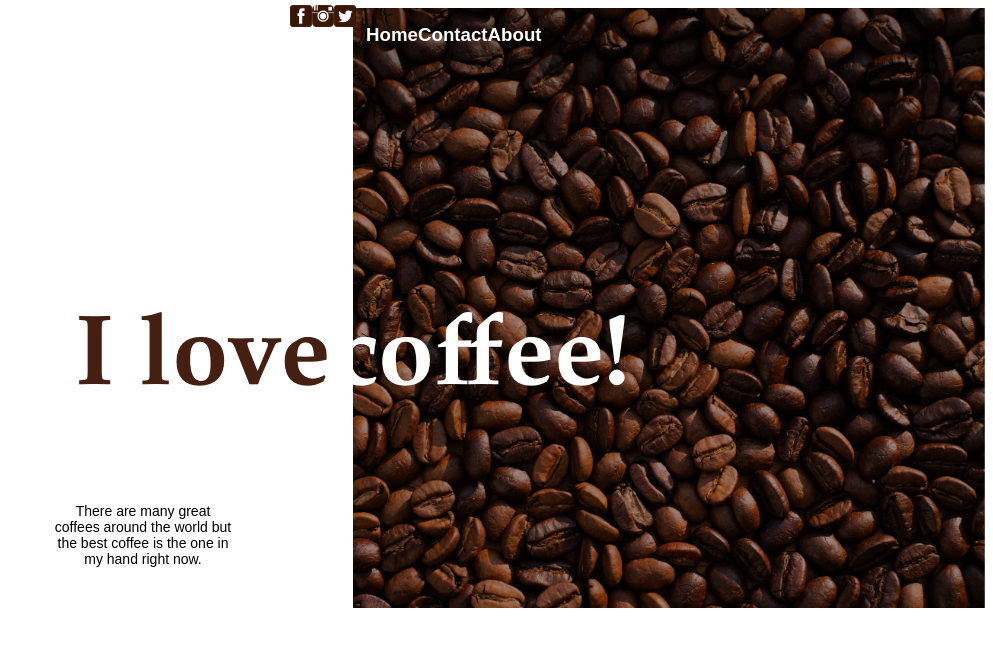
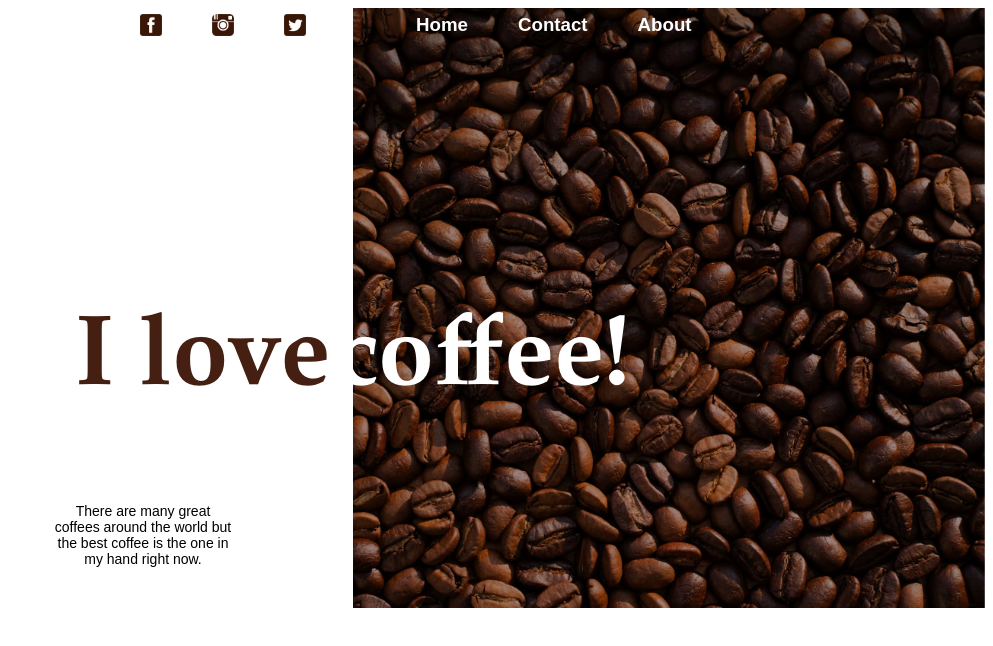
Before and after one commit to terricoles/coffee-website, a plain HTML site: page index.html in a window 1280 px wide. Shown: the whole page, without its empty margins (287-1280 px from the left). Drawn offline with Linux system fonts and the light colour scheme.

Commit message:
Fixed CSS

```diff
--- a/index.html
+++ b/index.html
@@ -11,14 +11,14 @@
 
 <div id="nav-bar">
     <div id="social-icons">
-        <img id="icon" src="img/fb.png" height=22px width=22px>
-        <img id="icon" src="img/insta.png" height=22px width=22px>
-        <img id="icon" src="img/twitter.png" height=22px width=22px>
+        <img id="icon" src="img/fb.png">
+        <img id="icon" src="img/insta.png">
+        <img id="icon" src="img/twitter.png">
     </div>
     <div id="menu-words">
-        <h3>Home</h3>
-        <h3>Contact</h3>
-        <h3>About</h3>
+        <h3 id="menu-link">Home</h3>
+        <h3 id="menu-link">Contact</h3>
+        <h3 id="menu-link">About</h3>
     </div>
 </div>
 
--- a/style.css
+++ b/style.css
@@ -8,10 +8,6 @@ h1 {
     font-family: 'Palatino', serif;
     display: inline-block;
 
-}
-
-h3 {
-    color: white;
 }
 
 #second-header{
@@ -58,18 +54,19 @@ p{
     position: absolute;
     top: 0px;
     width: 100vw;
+    height: 50px;
     z-index: 5;
 
     display: flex;
     flex-direction: row;
-    align-items: flex-start;
+    align-items: center;
     justify-content: center;
 }
 
 #social-icons{
     width: 50%;
     padding: 5px;
-    z-index: 3;
+    height: 50px;
 
     display: flex;
     flex-direction: row;
@@ -80,10 +77,21 @@ p{
 #menu-words{
     width: 50%;
     padding: 5px;
-    z-index: 3;
+    height: 50px;
 
     display: flex;
     flex-direction: row;
     justify-content: flex-start;
     align-items: center;
 }
+
+#icon {
+    height: 22px;
+    width: 22px;
+    margin-right: 50px;
+}
+
+#menu-link {
+    color: white;
+    margin-left: 50px;
+}
```
